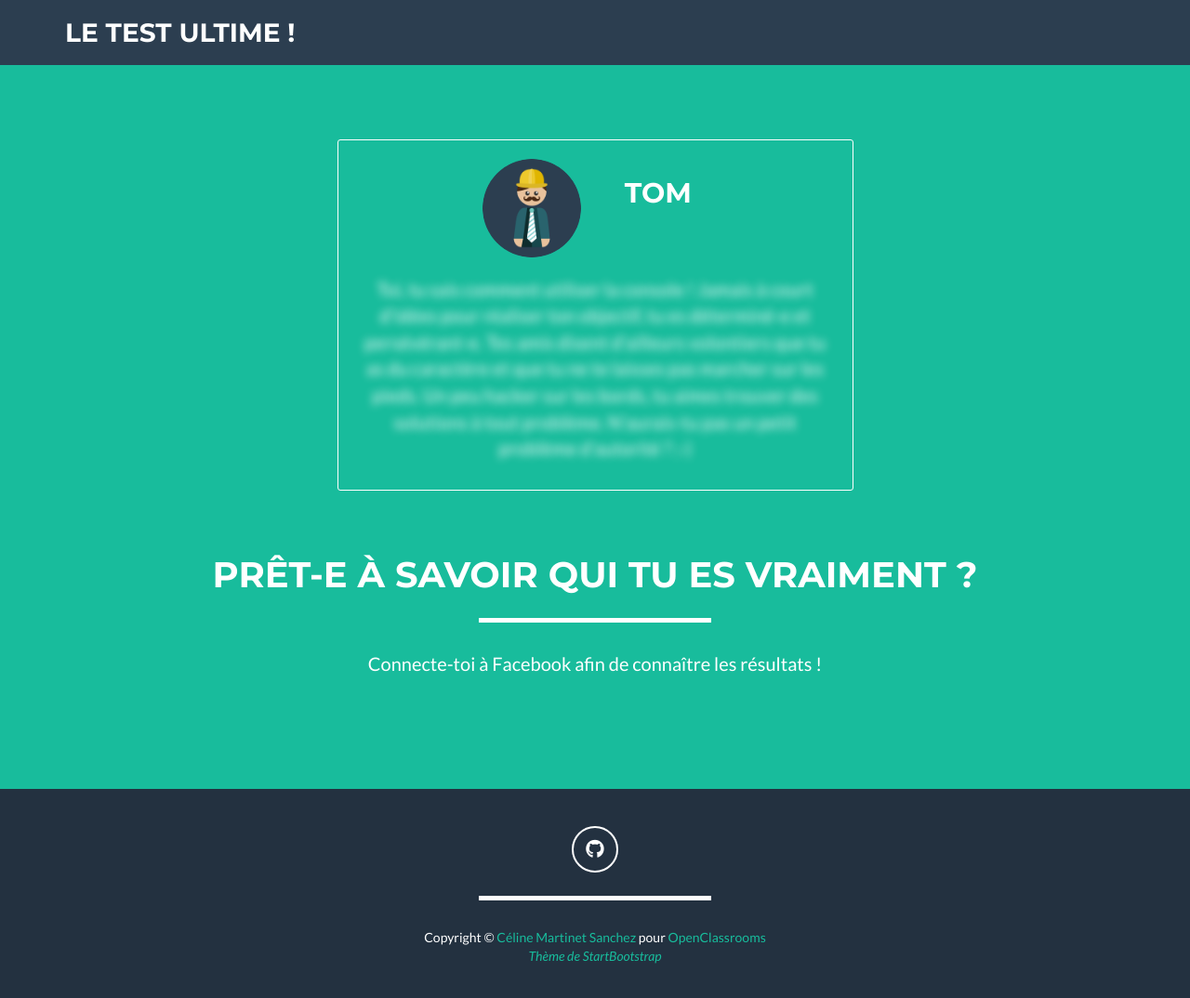
After one commit to JulienGremillot/OpenClassrooms_Ingenieur_Machine_Learning, a Flask app: page /index/ in a window 1280 px wide. The commit adds this page. Shown: the whole page at 93% size. Run offline with Flask 2, Linux system fonts and the light colour scheme; parts of the project's set-up code (start-up, migrations or seed data) failed here and were passed over; some libraries are stand-ins or nearby versions.

Commit message:
Passage de variables au template

```diff
--- /dev/null
+++ b/concevez_un_site_avec_flask-P1C1/fbapp/templates/card.html
@@ -0,0 +1,14 @@
+<div class="card">
+    <div class="row">
+      <div class="col-sm-3 col-sm-offset-3">
+          <img class="img-responsive img-circle user_profile"
+               src="{{ user_image }}" id="user_image">
+      </div>
+      <div class="col-sm-3">
+        <h2 id="user_name">{{ user_name }}</h2>
+      </div>
+      <div class="col-sm-12">
+        <p id="description" {% if blur: %}class="blur"{% endif %}>{{ description }}</p>
+      </div>
+    </div>
+</div>
--- a/concevez_un_site_avec_flask-P1C1/fbapp/templates/index.html
+++ b/concevez_un_site_avec_flask-P1C1/fbapp/templates/index.html
@@ -6,24 +6,7 @@
   <div class="container" id="maincontent" tabindex="-1">
     <div class="row">
         <div class="col-lg-6 col-lg-offset-3">
-          <div class="card">
-            <div class="row">
-              <div class="col-sm-3 col-sm-offset-3">
-                  <img class="img-responsive img-circle user_profile"
-                       src="{{ url_for('static', filename='img/profile.png') }}" id="user_image">
-              </div>
-              <div class="col-sm-3">
-                <h2 id="user_name">Tom</h2>
-              </div>
-              <div class="col-sm-12">
-                <p id="description" class="blur">Toi, tu sais comment utiliser la console ! Jamais à court d'idées
-                    pour réaliser ton objectif, tu es déterminé-e et persévérant-e. Tes amis disent d'ailleurs
-                    volontiers que tu as du caractère et que tu ne te laisses pas marcher sur les pieds. Un peu
-                    hacker sur les bords, tu aimes trouver des solutions à tout problème. N'aurais-tu pas un petit
-                    problème d'autorité ? ;-)</p>
-              </div>
-            </div>
-          </div>
+          {% include 'card.html' %}
         </div>
     </div>
     <div class="row">
--- a/concevez_un_site_avec_flask-P1C1/fbapp/views.py
+++ b/concevez_un_site_avec_flask-P1C1/fbapp/views.py
@@ -1,4 +1,4 @@
-from flask import Flask, render_template
+from flask import Flask, render_template, url_for
 
 app = Flask(__name__)
 
@@ -7,9 +7,31 @@
 # To get one variable, tape app.config['MY_VARIABLE']
 
 @app.route('/')
+@app.route('/index/')
 def index():
-    return render_template('index.html')
+    description = """
+    Toi, tu sais comment utiliser la console ! Jamais à court d'idées
+    pour réaliser ton objectif, tu es déterminé-e et persévérant-e. Tes amis disent d'ailleurs
+    volontiers que tu as du caractère et que tu ne te laisses pas marcher sur les pieds. Un peu
+    hacker sur les bords, tu aimes trouver des solutions à tout problème. N'aurais-tu pas un petit
+    problème d'autorité ? ;-)
+    """
+    return render_template('index.html',
+                           user_name="Tom",
+                           user_image=url_for('static', filename='img/profile.png'),
+                           description=description,
+                           blur=True
+                           )
 
 @app.route('/result/')
 def result():
-    return render_template('result.html')
+    description = """
+    Toi, tu n'as pas peur d'être seul ! Les grands espaces et les aventures sont faits pour toi.
+    D'ailleurs, Koh Lanta est ton émission préférée ! Bientôt tu partiras les cheveux au vent sur ton radeau.
+    Tu es aussi un idéaliste chevronné. Quelle chance !
+    """
+    return render_template('result.html',
+                           user_name="Tom",
+                           user_image=url_for('static', filename='tmp/cover_111823112767411.jpg'),
+                           description=description
+                           )
```
Also changed, not shown: concevez_un_site_avec_flask-P1C1/fbapp/templates/result.html (+1 -14 lines).
